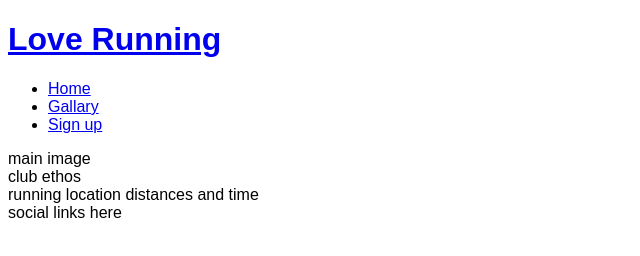
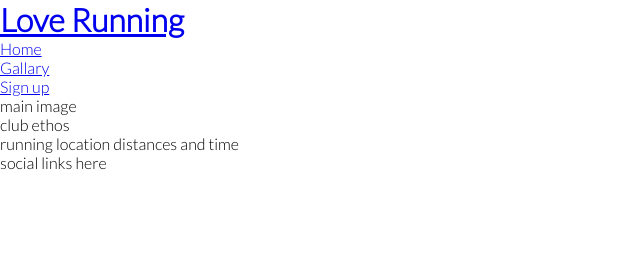
Before and after one commit to Dawesie/love-to-run, a plain HTML site: page index.html in a window 1280 px wide. Shown: the whole page, without its empty margins (0-640 px from the left). Drawn offline with Linux system fonts and the light colour scheme.

Commit message:
add google fonts remove default margins, padding and boarders

```diff
--- a/assets/css/style.css
+++ b/assets/css/style.css
@@ -1,2 +1,12 @@
-body { font-family: Arial;
+@import url('https://fonts.googleapis.com/css2?family=Lato:wght@300&family=Oswald:wght@300&display=swap');
+
+* {
+    margin: 0;
+    padding: 0;
+    border: 0;
 }
+
+body {
+    font-family: lato, sans-serif;
+    font-weight:300;
+}
```
